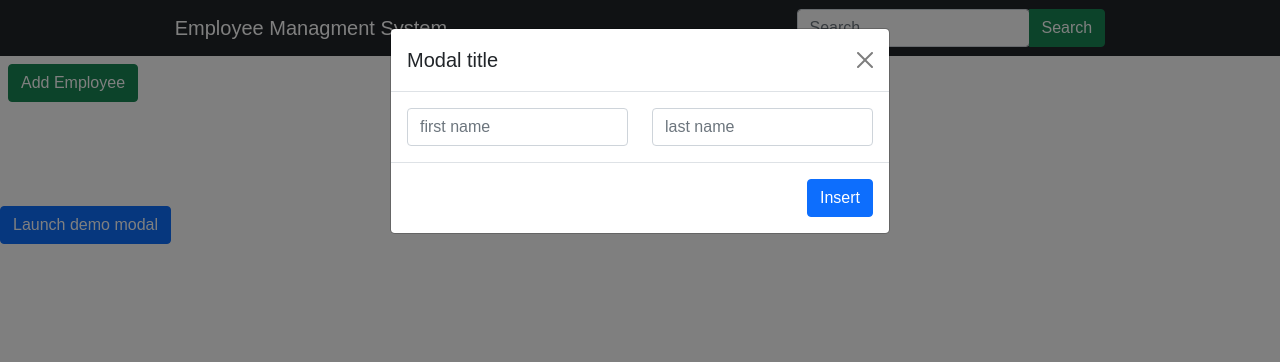
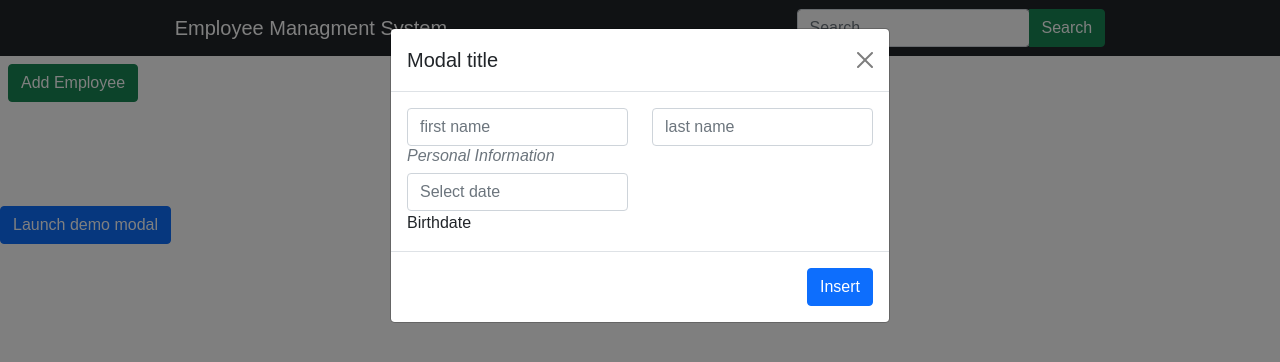
Before and after one commit to akashkhot12/Angular, an Angular app in the folder employee_crud/: page / in a window 1280 px wide. Both pictures are taken after a click on the button "Launch demo modal". Shown: the top 362 px of the page. Built offline with nearby package versions, Linux system fonts and the light colour scheme.

Commit message:
app component

```diff
--- a/employee_crud/src/app/app.component.html
+++ b/employee_crud/src/app/app.component.html
@@ -42,8 +42,24 @@
             </div>
           </div>
 
-          <!-- personal information -->
+          <div class="row">
+            <div class="col">
+              <h6 class="text-secondary fst-italic">Personal Information</h6>
+            </div>
+          </div>
 
+          <div class="row">
+            <div class="col">
+              <div class="md-form md-outline input-with-post-icon datepicker" id="customDays">
+                <input placeholder="Select date" type="text" id="Customization" class="form-control">
+                <label for="Customization">Birthdate</label>
+                <i class="fas fa-calendar input-prefix" tabindex=0></i>
+              </div>
+            </div>
+            <div class="col">
+
+            </div>
+          </div>
         </form>
       </div>
       <div class="modal-footer">
```
